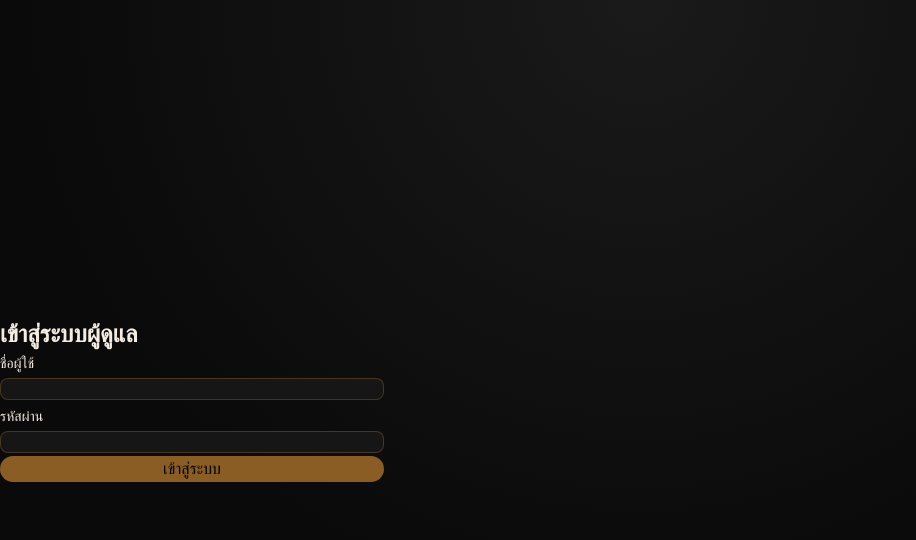
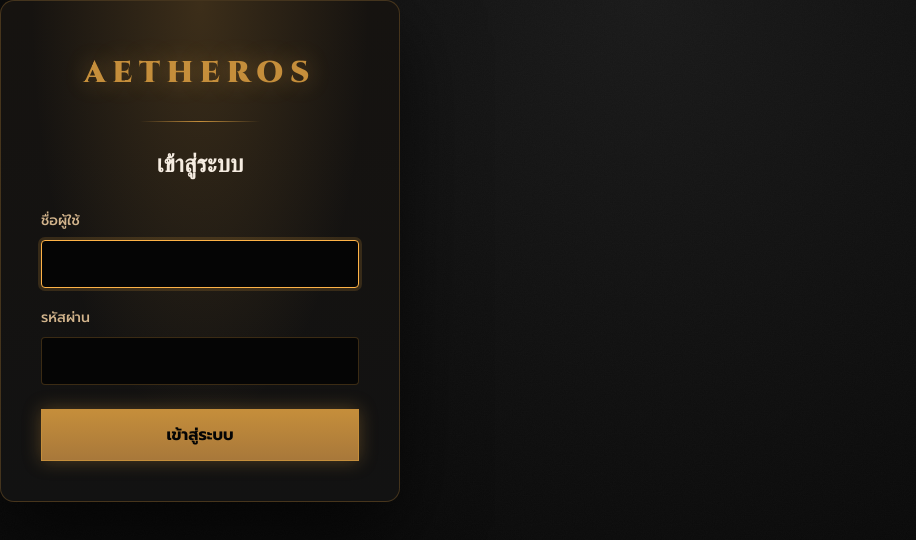
Before and after one commit to Mattsurini/Turboztarot168, a Next.js app: page /admin/login in a window 1280 px wide. Shown: the top 540 px of the page, without its empty margins (0-916 px from the left). Built offline with nearby package versions, Linux system fonts and the light colour scheme; no server answers; a web font is replaced by a local one.

Commit message:
feat(admin): restyle login per design

```diff
--- a/app/admin/login/page.tsx
+++ b/app/admin/login/page.tsx
@@ -3,6 +3,7 @@
 import { useState, useTransition } from "react";
 import { useRouter } from "next/navigation";
 import { loginAction } from "../actions";
+import "../admin.css";
 
 export default function AdminLogin() {
   const router = useRouter();
@@ -21,36 +22,41 @@ export default function AdminLogin() {
   }
 
   return (
-    <div className="mx-auto flex max-w-sm flex-1 flex-col justify-center px-4 py-16">
-      <h1 className="text-2xl font-bold">เข้าสู่ระบบผู้ดูแล</h1>
-      <form onSubmit={onSubmit} className="mt-6 space-y-4">
-        <div>
-          <label className="text-sm font-medium">ชื่อผู้ใช้</label>
+    <div className="admin-root">
+      <div className="grain" aria-hidden="true" />
+      <main className="login__card">
+        <p className="login__brand">AETHEROS</p>
+        <div className="login__rule" aria-hidden="true" />
+        <h1 className="login__title">เข้าสู่ระบบ</h1>
+
+        <form className="login__form" onSubmit={onSubmit}>
+          <div className="field">
+            <label htmlFor="username">ชื่อผู้ใช้</label>
             <input
+              id="username"
+              name="username"
               type="text"
-            name="username"
+              autoComplete="username"
               required
-            className="mt-1 w-full rounded-lg border border-gold/30 px-3 py-2 text-sm focus:border-violet-500 focus:outline-none"
+              autoFocus
             />
           </div>
-        <div>
-          <label className="text-sm font-medium">รหัสผ่าน</label>
+          <div className="field">
+            <label htmlFor="password">รหัสผ่าน</label>
             <input
+              id="password"
+              name="password"
               type="password"
-            name="password"
+              autoComplete="current-password"
               required
-            className="mt-1 w-full rounded-lg border border-gold/30 px-3 py-2 text-sm focus:border-violet-500 focus:outline-none"
             />
           </div>
-        {error && <p className="text-sm text-red-600">{error}</p>}
-        <button
-          type="submit"
-          disabled={pending}
-          className="w-full rounded-full bg-violet-700 px-6 py-3 font-semibold text-black hover:bg-violet-800 disabled:opacity-60"
-        >
+          {error && <p className="login__note">{error}</p>}
+          <button className="btn btn--gold" type="submit" disabled={pending}>
             {pending ? "กำลังเข้าสู่ระบบ..." : "เข้าสู่ระบบ"}
           </button>
         </form>
+      </main>
     </div>
   );
 }
```
Lines whose indentation alone changed are shown as unchanged.
